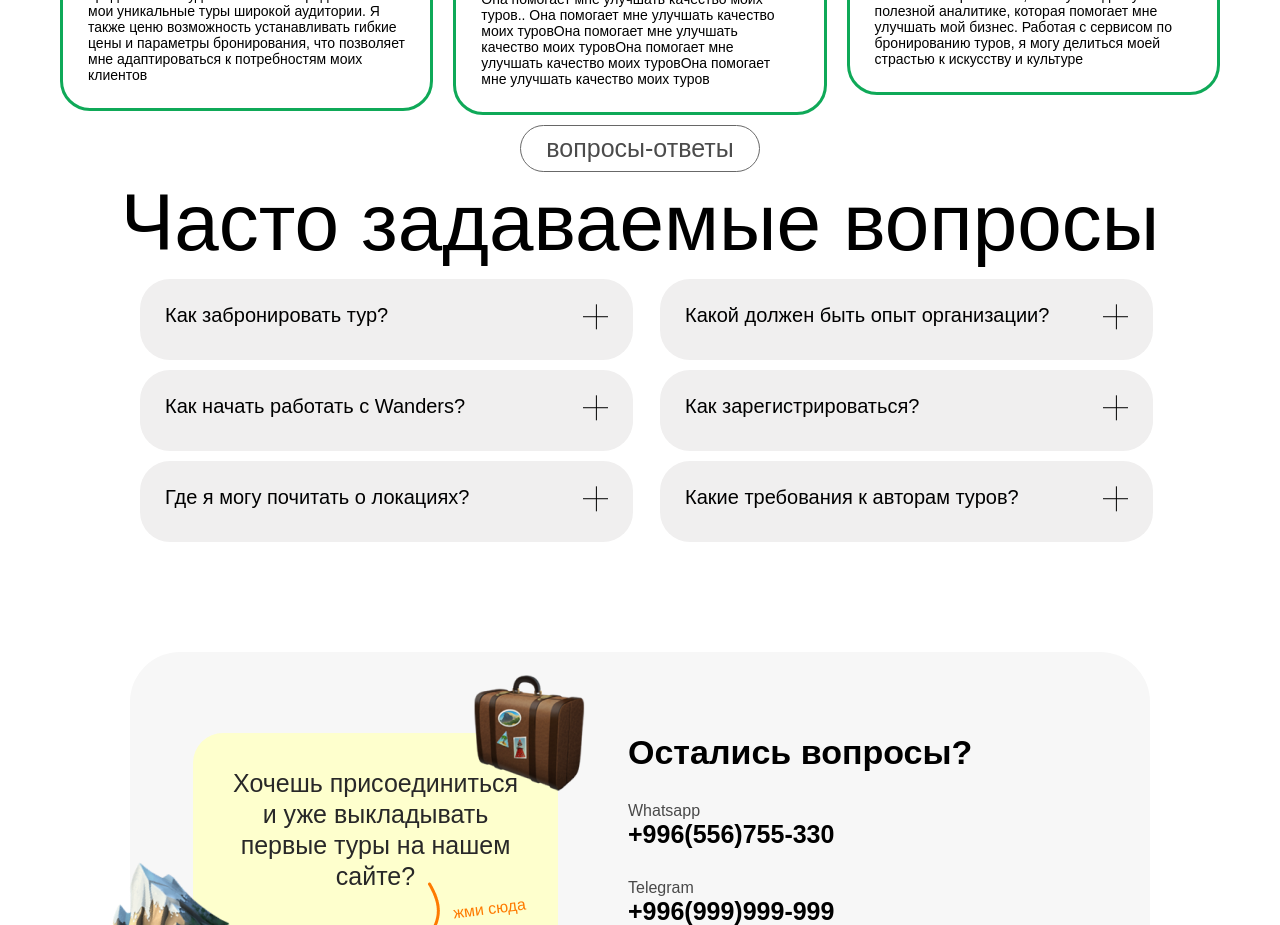
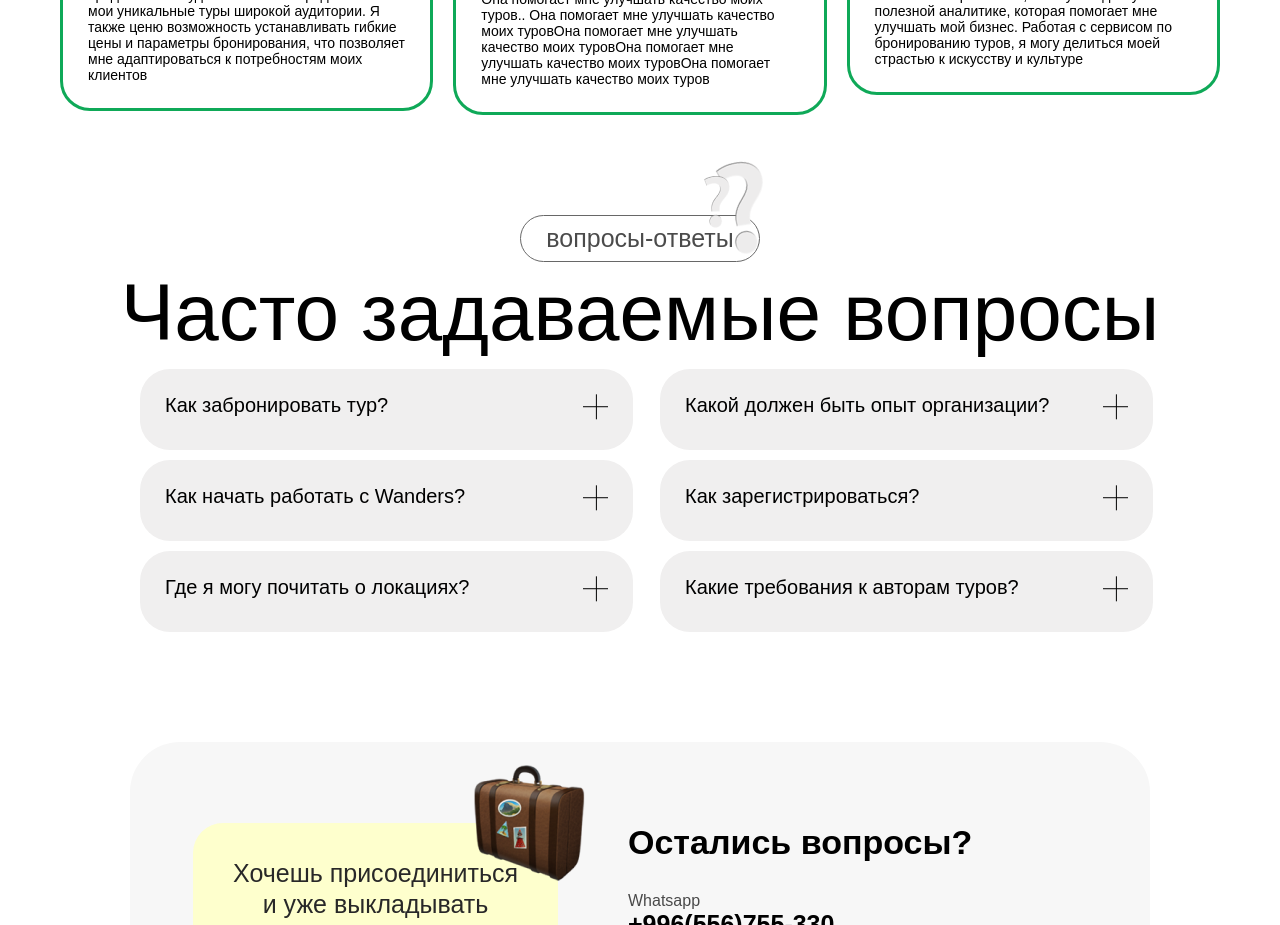
Before and after one commit to KanykeiB/wanders_pro, a React (Create React App) app: page /tourauthor in a window 1280 px wide. Shown: the part 3640-4565 px from the top of the page. Built offline with nearby package versions, Linux system fonts and the light colour scheme.

Commit message:
done 75%

```diff
--- a/src/components/Dropdown-Questions/Questions/Questions.js
+++ b/src/components/Dropdown-Questions/Questions/Questions.js
@@ -8,7 +8,7 @@ import emoji2 from '../../assests/image 577.png'
 
 const Questions = () => {
     return (
-        <div>
+        <div className={style.faqContainer}>
             <div className={style.Title}>
                 <button className={style.whiteBtn}>вопросы-ответы</button>
                 <h1>Часто задаваемые вопросы</h1>
--- a/src/components/Dropdown-Questions/Questions/style.module.css
+++ b/src/components/Dropdown-Questions/Questions/style.module.css
@@ -10,6 +10,7 @@
     justify-content: center;
     gap: 5px;
     align-items: center;
+    position: relative;
 }
 
 .whiteBtn{
@@ -28,13 +29,13 @@
 .emoji1{
     position: absolute;
     top: -73px;
-    right: 620px;
+    right: 420px;
 }
 
 .emoji2{
     position: absolute;
-    top: -26px;
-    right: 680px;
+    top: -46px;
+    right: 480px;
 }
 
 .dropdownWrapper{
@@ -52,3 +53,7 @@
     width: 50%;
     padding: 10px;
 }
+
+.faqContainer{
+    margin-top: 90px;
+}
--- a/src/components/Header/Header.jsx
+++ b/src/components/Header/Header.jsx
@@ -8,8 +8,6 @@ import UserDropdownMenu from "../userDropdownMenu/userDropdownMenu";
 
 
 const Header = () => {
-
-
 
     return (
         <Box className={headerStyle.header}>
--- a/src/components/HomePgBlocks/FirstBlock.jsx
+++ b/src/components/HomePgBlocks/FirstBlock.jsx
@@ -9,19 +9,19 @@ import image6 from '../assests/Frame 145968.png'
 
 const FirstBlock = () => {
     return (
-            <div>
+            <div className={styles.con}>
             <div className={styles.row}>
                 <div className={styles.col4}>
                     <div className={styles.box}>
                         <div>
-                            <img src={image1} alt=""/>
+                            <img className={styles.bigImage} src={image1} alt=""/>
                         </div>
                     </div>
                 </div>
                 <div className={styles.col4}>
                     <div className={styles.box}>
                         <div>
-                            <img src={image2} alt=""/>
+                            <img className={styles.bigImage} src={image2} alt=""/>
                         </div>
                     </div>
                 </div>
@@ -30,14 +30,14 @@ const FirstBlock = () => {
                         <div className={styles.row}>
                             <div className={styles.col6}>
                                 <div className={styles.box}>
-                                    <img src={image3} alt=""/>
-                                    <img src={image4} alt=""/>
+                                    <img className={styles.smallImage} src={image3} alt=""/>
+                                    <img className={styles.smallImage} src={image4} alt=""/>
                                 </div>
                             </div>
                             <div className={styles.col6}>
                                 <div className={styles.box}>
-                                    <img src={image5} alt=""/>
-                                    <img src={image6} alt=""/>
+                                    <img className={styles.smallImage} src={image5} alt=""/>
+                                    <img className={styles.smallImage} src={image6} alt=""/>
                                 </div>
                             </div>
                         </div>
--- a/src/components/HomePgBlocks/styles.module.css
+++ b/src/components/HomePgBlocks/styles.module.css
@@ -1,17 +1,25 @@
-/*.container{*/
-/*    max-width: 1000px;*/
 
-/*}*/
+.con{
+    max-width: 1006px;
+    margin: 60px auto;
+}
 .row{
     display: flex;
     flex-wrap: wrap;
 }
 .col4{
     width:33.33%;
-    padding: 10px;
+
 }
 
 .col6{
     width: 50%;
-    padding: 5px;
+
 }
+
+.bigImage{
+    width: 324px;
+}
+.smallImage{
+    width: 157px;
+}
--- a/src/pages/HomePage/index.jsx
+++ b/src/pages/HomePage/index.jsx
@@ -11,12 +11,12 @@ import TourCardHomePage from "../../components/TourCardHomePage";
 
 
 
-
 const HomePage = () => {
 
 
     return (
         <div className={'container2'} >
+
             <FirstBlock/>
             <TourCardHomePage/>
             <CollectionContainer
```
Also changed, not shown: src/components/TourCardHomePage/index.jsx (line endings or trailing spaces).
